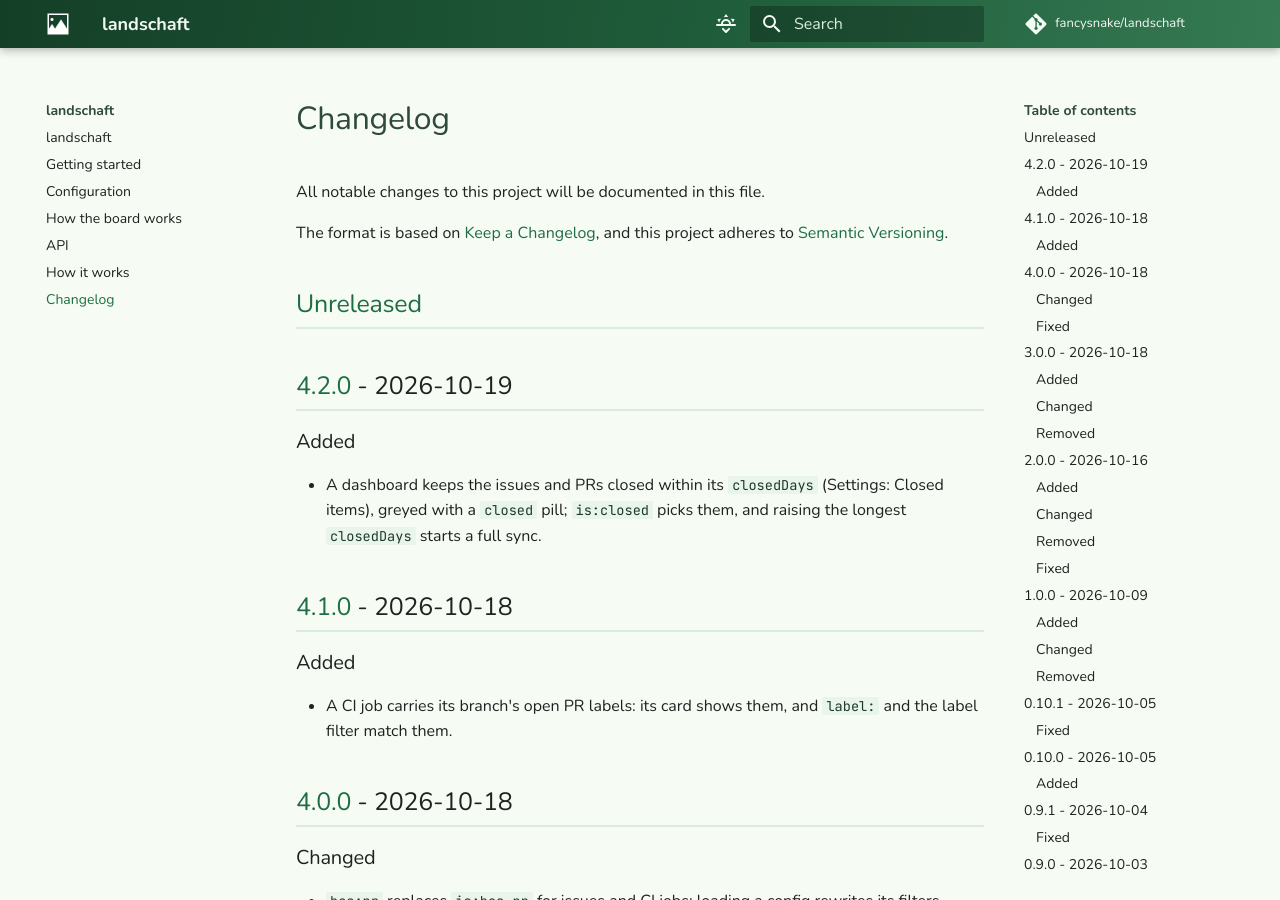
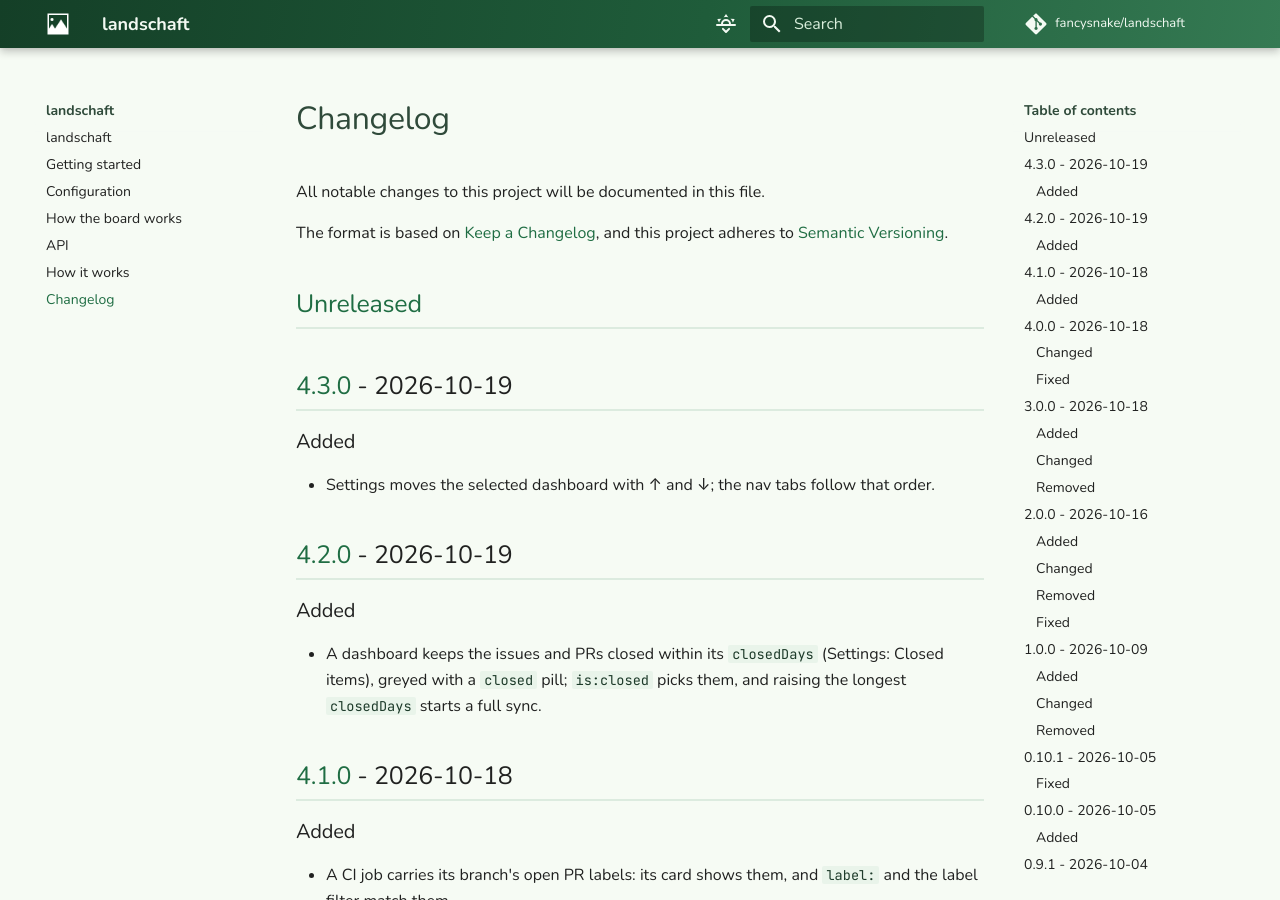
Before and after one commit to fancysnake/landschaft, an MkDocs documentation site: the page built from docs/changelog.md, in a window 1280 px wide and 900 px high. Built offline with MkDocs 1.6.1 and Material for MkDocs 9.7.7, drawn with Linux system fonts in a browser that asks for light colours; comment, search, counter and statistics services are not loaded.

Commit message:
Release 4.3.0
Settings reorders dashboards (↑/↓); nav tabs follow.

Co-Authored-By: Claude Opus 5.5 (1M context) <noreply@anthropic.com>

```diff
--- a/CHANGELOG.md
+++ b/CHANGELOG.md
@@ -6,6 +6,12 @@ The format is based on [Keep a Changelog], and this project adheres to
 [Semantic Versioning].
 
 ## [Unreleased]
+
+## [4.3.0] - 2026-10-19
+
+### Added
+
+- Settings moves the selected dashboard with ↑ and ↓; the nav tabs follow that order.
 
 ## [4.2.0] - 2026-10-19
 
@@ -254,7 +260,8 @@ The format is based on [Keep a Changelog], and this project adheres to
 
 <!-- Versions -->
 
-[unreleased]: https://github.com/fancysnake/landschaft/compare/v4.2.0...HEAD
+[unreleased]: https://github.com/fancysnake/landschaft/compare/v4.3.0...HEAD
+[4.3.0]: https://github.com/fancysnake/landschaft/compare/v4.2.0...v4.3.0
 [4.2.0]: https://github.com/fancysnake/landschaft/compare/v4.1.0...v4.2.0
 [4.1.0]: https://github.com/fancysnake/landschaft/compare/v4.0.0...v4.1.0
 [4.0.0]: https://github.com/fancysnake/landschaft/compare/v3.0.0...v4.0.0
--- a/package.json
+++ b/package.json
@@ -1,6 +1,6 @@
 {
   "name": "landschaft",
-  "version": "4.2.0",
+  "version": "4.3.0",
   "private": true,
   "description": "Local kanban dashboards over GitHub issues",
   "license": "MIT",
```
Also changed, not shown: docs/configuration.md (+1 -1 lines).
